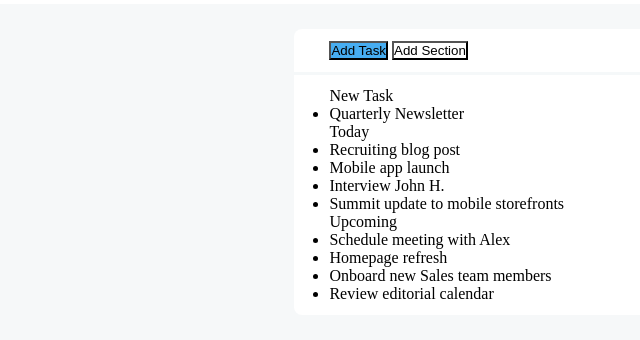
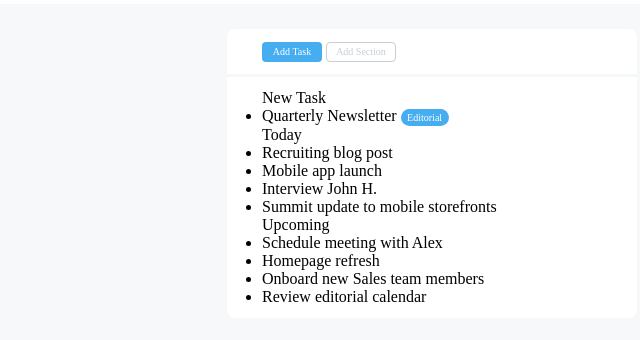
Before and after one commit to DavideGila/html-css-toboolist, a plain HTML site: page index.html in a window 1280 px wide. Shown: the part 64-404 px from the top of the page, without its empty margins (0-640 px from the left). Drawn offline with Linux system fonts and the light colour scheme.

Commit message:
adjustments html, working on buttons

```diff
--- a/css/style.css
+++ b/css/style.css
@@ -51,17 +51,51 @@ header {
 /* main */
 
 main {
-    width: 54%;
-    margin: 0 auto;
+    width: 32%;
     background: white;
     margin-top: 25px;
+    margin-left: 227px;
     border-radius: 8px;
+}
+
+.first-container {
+    border-bottom: 3px solid #F5F8F9;
 }
 
 .button, .elenco {
     padding: 12px 35px;
 }
 
-.first-container {
-    border-bottom: 3px solid #F5F8F9;
+.first-special-button-container {
+    width: 60px;
+    height: 20px;
+    display: inline-block;
+    text-align: center;
+    line-height: 20px;
+    border-radius: 4px;
+    color: white;
+    font-size: 10px;
 }
+
+.second-special-button-container {
+    width: 70px;
+    height: 20px;
+    display: inline-block;
+    text-align: center;
+    line-height: 18px;
+    border-radius: 4px;
+    border: 1px solid #C8CED3;
+    color: #C8CED3;
+    font-size: 10px;
+}
+
+.special-button-elenco {
+    width: 48px;
+    height: 17px;
+    display: inline-block;
+    text-align: center;
+    line-height: 17px;
+    border-radius: 10px;
+    color: white;
+    font-size: 10px;
+}
--- a/index.html
+++ b/index.html
@@ -19,19 +19,23 @@
         <div class="first-container">
             <!-- bottoni e border-bottom -->
             <div class="button">
-                <button class="bg-lightblue">
+                <span class="bg-lightblue    first-special-button-container">
                 Add Task
-                </button>
-                <button class="bg-white">
+                </span>
+                <span class="bg-white second-special-button-container">
                 Add Section
-                </button>
+                </span>
             </div>
         </div>
         <div class="elenco">
             <div>
                 New Task
                 <ul>
-                    <li>Quarterly Newsletter</li>
+                    <li>Quarterly Newsletter
+                        <span class="bg-lightblue special-button-elenco">
+                            Editorial
+                        </span>
+                    </li>
                 </ul>
             </div>
 
```
